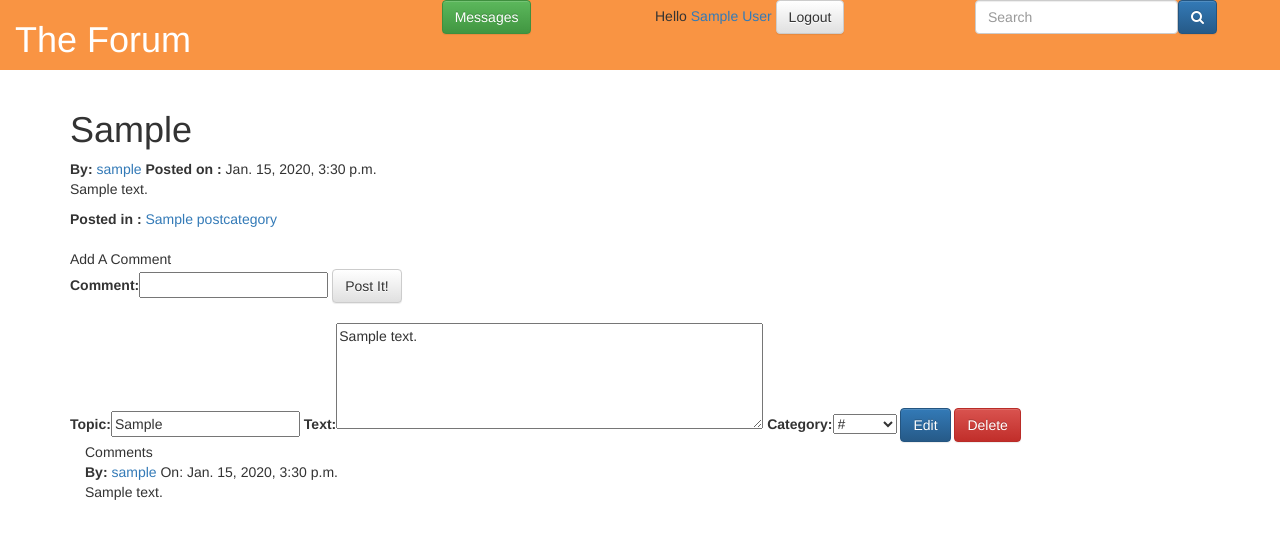
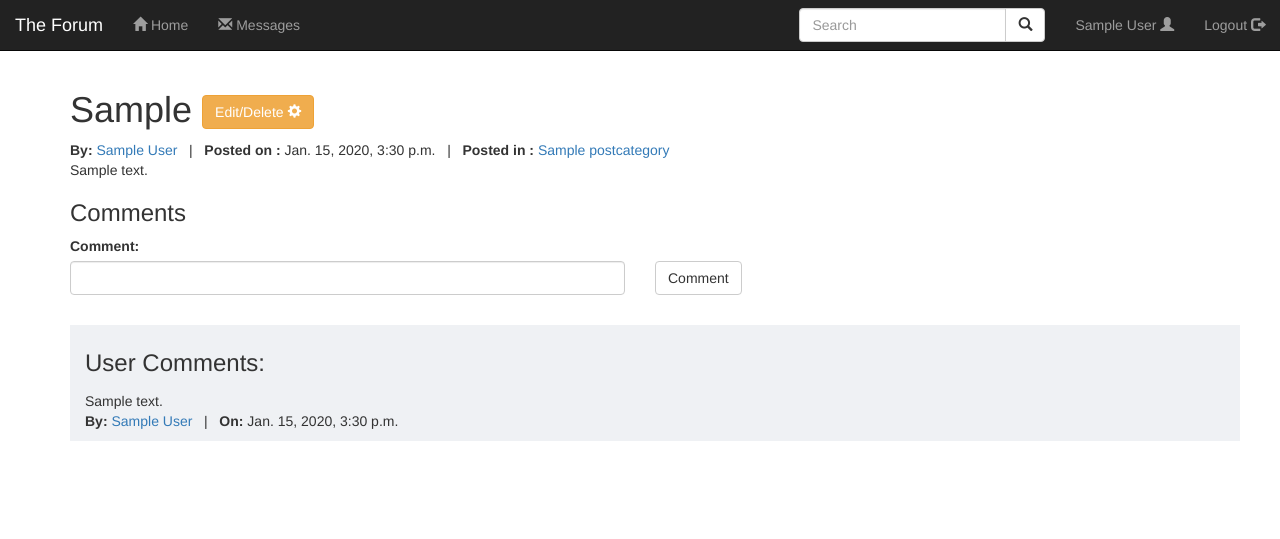
Before and after one commit to apurva91/django_demo, a Django app: page /posts/1/ in a window 1280 px wide. Shown: the top 539 px of the page. Run offline with Django 3.2, Linux system fonts and the light colour scheme; a user stored in the database is signed in; tables that the repository leaves empty hold one stand-in row (values such as "Sample post"); data that the repository does not hold is empty; some libraries are stand-ins or nearby versions.

Commit message:
UI done half way

```diff
--- a/forum/forms.py
+++ b/forum/forms.py
@@ -1,19 +1,20 @@
 from django import forms
 
-from .models import ForumPost, Comment, Messages
+from .models import ForumPost, Comment, Messages, PostCategory
 from django.contrib.auth.forms import UserCreationForm
 from django.contrib.auth.models import User
 
 class PostForm(forms.ModelForm):
-	text = forms.CharField(widget=forms.Textarea(attrs={'rows':'5', 'cols':'50','overflow-y':'scroll'}))
+	topic = forms.CharField(widget=forms.TextInput(attrs={'class':'form-control'}))
+	text = forms.CharField(widget=forms.Textarea(attrs={'rows':'5', 'cols':'50','class':'form-control'}))
 	class Meta:
 		model = ForumPost
 		fields = ('topic', 'text','category')
 
 
 class SignUpForm(UserCreationForm):
-	first_name=forms.CharField(max_length=25,required=True)
-	last_name=forms.CharField(max_length=25, required=True)
+	first_name=forms.CharField(max_length=25,required=True, widget=forms.TextInput(attrs={'style':'text-transform:capitalize;',}))
+	last_name=forms.CharField(max_length=25, required=True, widget=forms.TextInput(attrs={'style':'text-transform:capitalize;',}))
 	email=forms.EmailField(max_length=100, required=True)
 	birth_date=forms.DateField(widget=forms.TextInput(attrs={'id':'datepicker'}))
 	class Meta:
@@ -29,11 +30,13 @@ class EditProfileForm(forms.ModelForm):
 		fields=('first_name','last_name','email',)
 
 class CommentForm(forms.ModelForm):
+	comment = forms.CharField(widget=forms.TextInput(attrs={'class':'form-control'}))
 	class Meta:
 		model = Comment
 		fields = ('comment',)
 
 class MessageForm(forms.ModelForm):
+	message=forms.CharField(label='',widget=forms.TextInput(attrs={'class':'form-control',}))
 	class Meta:
 		model = Messages
 		fields = ('message',)
--- a/forum/templates/forum/base.html
+++ b/forum/templates/forum/base.html
@@ -2,26 +2,46 @@
 <html>
 <head>
 	<title>
-		The Forum
+		{%block title%}{%endblock%}
 	</title>
+	<script src="https://ajax.googleapis.com/ajax/libs/jquery/3.2.1/jquery.min.js"></script>
+	<script src="https://code.jquery.com/ui/1.12.1/jquery-ui.js"></script>
+	<link rel="stylesheet" hresf="//code.jquery.com/ui/1.12.1/themes/base/jquery-ui.css">
 
-	<link rel="stylesheet" href="//maxcdn.bootstrapcdn.com/bootstrap/3.2.0/css/bootstrap.min.css">
-	<link rel="stylesheet" href="//maxcdn.bootstrapcdn.com/bootstrap/3.2.0/css/bootstrap-theme.min.css">
+	<link rel="stylesheet" href="//maxcdn.bootstrapcdn.com/bootstrap/3.3.7/css/bootstrap.min.css">
+
+	<script src="https://maxcdn.bootstrapcdn.com/bootstrap/3.3.7/js/bootstrap.min.js"></script>
+
 	<link href='//fonts.googleapis.com/css?family=Lobster&subset=latin,latin-ext' rel='stylesheet' type='text/css'>
 	<link rel="stylesheet" href="https://cdnjs.cloudflare.com/ajax/libs/font-awesome/4.7.0/css/font-awesome.min.css">
-	<script src="https://ajax.googleapis.com/ajax/libs/jquery/3.2.1/jquery.min.js"></script>
-	<script src="https://code.jquery.com/ui/1.12.1/jquery-ui.js"></script>
-	<link rel="stylesheet" href="//code.jquery.com/ui/1.12.1/themes/base/jquery-ui.css">
+	<style type="text/css">
+		.comments{
+			padding-top: 5px;
+			background-color:#eff1f4;
+		}
+		.msgclass{
+			background-color:#eff1f4;
+			padding-top: 10px;
+			padding-bottom: 20px;
+			padding-left: 30px;
+
+		}
+		.msgclass1{
+
+		}
+	</style>
 </head>
-<script type="text/javascript">
+
+<body>
+	<script type="text/javascript">
 	function getmsg() {
 		$.ajax({
 			url: '/messagec',
 			success: function(data) {
 				var htm='';
-				if(data==0) htm='<a href="/messages" class="btn btn-primary btn-success">Messages</a>';
-				else htm='<a href="/messages" class="btn btn-primary btn-info">Messages('+data+')</a>';
-					$('#Messages').html(htm);
+				if(data!=0) htm='<span class="glyphicon glyphicon-envelope" style="color:red"></span> Messages('+data+')';
+				else htm='<span class="glyphicon glyphicon-envelope"></span> Messages';
+				$('#Messages').html(htm);
 			},
 			error: function(){
 				console.log('Ajax Error');
@@ -29,8 +49,6 @@
 
 		});
 	}
-
-
 	$(function(){
 		getmsg();
 	});
@@ -38,35 +56,39 @@
 	setInterval("getmsg()", 1000);
 
 </script>
-<body>
-	<div class="container-fluid" style="background-color:#f99443; ">
-		<div class="row">
-			<div class="col-xs-4">
-				<h1 ><a href="/" style="color:white">The Forum</a></h1>
+	<nav class='navbar navbar-inverse navbar-fixed-top'>
+		<div class='container-fluid'>
+			<div class='navbar-header'>
+				<a class="navbar-brand" href="/">The Forum</a>
 			</div>
-			<div class="col-xs-2" id="Messages" >
-				<a href='/messages' class='btn btn-primary'>Messages</a>
-			</div>
-			<div class="col-xs-3">
+			<ul class="nav navbar-nav">
+				<li {%block nav-home%}{%endblock%}><a href="/"><span class="glyphicon glyphicon-home"></span> Home</a></li>
+				<li {%block nav-msg%}{%endblock%}><a href="/messages" id='Messages'><span class="glyphicon glyphicon-envelope"></span> Messages</a></li>
+			</ul>
+			<ul class="nav navbar-nav navbar-right">
+				<form id="searchform" action="/search/"  method='get' accept-charset="utf-8" class="navbar-form navbar-left">
+					<div class="input-group">
+						<input type="text" name='q' class="form-control" placeholder="Search">
+						<div class="input-group-btn">
+							<button class="btn btn-default" type="submit">
+								<i class="glyphicon glyphicon-search"></i>
+							</button>
+						</div>
+					</div>
+				</form>
 				{%if user.is_authenticated%}
-				Hello <a href="/profile/{{user}}"> {{user.first_name}} {{user.last_name}} </a> <a class="btn btn-default" href="/logout">Logout</a>
+				<li {%block nav-profile%}{%endblock%}><a href="/profile/{{user}}">{{user.first_name}} {{user.last_name}} <span class="glyphicon glyphicon-user"></span> </a></li>
+				<li ><a href="/logout">Logout <span class="glyphicon glyphicon-log-out"></span> </a></li>
 				{%else%}
-				<a class="btn btn-default" href="/signup">Sign Up</a> &nbsp; &nbsp; <a class="btn btn-default" href="/login">Log In </a>
+				<li {%block nav-signup%}{%endblock%}><a href="/signup">Sign Up <span class="glyphicon glyphicon-user"></span> </a></li>
+				<li {%block nav-login%}{%endblock%}><a href="/login">Login <span class="glyphicon glyphicon-log-in"></span> </a></li>
+
 				{%endif%}
-			</div>
-			<div class="col-xs-3">
-				<form id="searchform" action="/search/"  method='get' accept-charset="utf-8">
-					<input class="form-control" id="searchbox" style="width:70%;float: left" name="q" type="text" placeholder="Search">
-					<button class="btn btn-primary" style="float: left" type="submit"><i class="fa fa-search"></i></button>
-
-				</form>
-
-			</div>
+			</ul>
 		</div>
-
-	</div>
+	</nav>
 	<br>
-	<div class="content container">
+	<div class="content container" style="margin-top:50px">
 		{% block content %}
 		{% endblock %}
 	</div>
--- a/forum/templates/forum/category_index.html
+++ b/forum/templates/forum/category_index.html
@@ -1,5 +1,5 @@
 {% extends 'forum/base.html' %}
-
+{%block title%}Category Index{%endblock%}
 {% block content %}
 {% for fp in latest_posts_in_cat %}
 Topic: <a href = '/posts/{{fp.id}}'> {{fp.topic}} </a>
--- a/forum/templates/forum/post_detail.html
+++ b/forum/templates/forum/post_detail.html
@@ -3,48 +3,75 @@
 {% block content %}
 
 {% with current_post as cp%}
-<h1>{{cp.topic}}</h1>
-<b> By: </b> <a href="/profile/{{cp.author}}">{{cp.author}}</a>
 
-<b> Posted on :</b> {{cp.date}}
+<h1>{{cp.topic}}
+
+{%if user.is_authenticated%}
+{%ifequal user current_post.author%}
+<button type="button" class="btn btn-warning" data-toggle="modal" data-target="#myModal">Edit/Delete <span class="glyphicon glyphicon-cog"></span></button>
+<div id="myModal" class="modal fade" role="dialog">
+	<div class="modal-dialog">
+
+		<!-- Modal content-->
+		<div class="modal-content">
+			<div class="modal-header">
+				<button type="button" class="close" data-dismiss="modal">&times;</button>
+				<h4 class="modal-title">Edit/Delete</h4>
+			</div>
+			<div class="modal-body">
+				<div class='input-group'>
+					<form method="POST" class="post-form">{% csrf_token %}
+						{{form2.as_p}}
+						<input type="submit" value="Edit" class="save btn btn-primary" name="Edit">
+						<input type="submit" value="Delete" class="save btn btn-danger" name="Delete">
+					</form>
+
+				</div>
+				<div class="modal-footer">
+					<button type="button" class="btn btn-default" data-dismiss="modal">Close</button>
+				</div>
+			</div>
+
+		</div>
+	</div>
+</div>
+{%endifequal%}
+{%endif%}
+</h1>
+
+<b> By: </b> <a href="/profile/{{cp.author}}">{{cp.author.first_name}} {{cp.author.last_name}}</a> &nbsp;&nbsp;|&nbsp;&nbsp; <b> Posted on :</b> {{cp.date}} &nbsp;&nbsp;|&nbsp;&nbsp; <b>  Posted in :</b> <a href = '/category/{{cp.category}}'> {{cp.category.name}} </a>
+
 <p>{{cp.text}}</p>
-<b>  Posted in :</b> <a href = '/category/{{cp.category}}'> {{cp.category.name}} </a>
-<br>
 {%endwith%}
-<br>
 {%if user.is_authenticated%}
-Add A Comment
+<h3>Comments</h3>
 <form method="POST" class="post-form">{% csrf_token %}
-	{{ form }}
-	<button type="submit" value='Comment' name='Comment' class="save btn btn-default">Post It!</button>
+<div class='row'>
+	<div class='col-xs-6'>
+		{{form.as_p}}
+	</div>
+	<div class='col-xs-6' style='margin-top:5px;	'>
+	<br>
+		<input type="submit" value='Comment' name='Comment' class="save btn btn-default">
+	</div>
+	</div>
 </form>
 {%else%}
-To Add A Comment Log In First
+To Add A Comment <a href='login'>LogIn</a> First
 {%endif%}
 <br>
-{%if user.is_authenticated%}
-{%ifequal user current_post.author%}
-<form method="POST" class="post-form">{% csrf_token %}
-{{form2}}
-	<input type="submit" value="Edit" class="save btn btn-primary" name="Edit">
-	<input type="submit" value="Delete" class="save btn btn-danger" name="Delete">
-</form>
-{%endifequal%}
-{%endif%}
 
 
 <div class="comments container">
 	{%ifequal current_post_comments.count 0%}
-	No Comments Till Now
+	<h4>No Comments Till Now</h4>
 	{%else%}
-	Comments
+	<h3>User Comments:</h3>
 	{%for com in current_post_comments%}
-	<p>
-		<b> By: </b> <a href="/profile/{{com.author}}">{{com.author}}</a>
-
-		On: {{com.date}}
+	<p class='comments comment'>
+		{{com.comment}}
 		<br>
-		{{com.comment}}
+		<b> By: </b> <a href="/profile/{{com.author}}">{{com.author.first_name}} {{com.author.last_name}}</a> &nbsp;&nbsp;|	&nbsp;&nbsp;<b>On:</b> {{com.date}}
 	</p>
 	{%endfor%}
 	{%endifequal%}
--- a/forum/templates/forum/profile.html
+++ b/forum/templates/forum/profile.html
@@ -1,5 +1,5 @@
 {% extends 'forum/base.html' %}
-
+{%block title%}Profile{%endblock%}
 {% block content %}
 {%with user_data as ud%}
 <b>Name :</b>{{ud.first_name}} {{ud.last_name}}
--- a/forum/templates/forum/search.html
+++ b/forum/templates/forum/search.html
@@ -1,4 +1,6 @@
 {% extends 'forum/base.html' %}
+
+{%block title%}Search Results{%endblock%}
 
 {% block content %}
 
--- a/forum/templates/forum/signup.html
+++ b/forum/templates/forum/signup.html
@@ -1,5 +1,6 @@
 {% extends 'forum/base.html' %}
-
+{%block title%}Sign Up!{%endblock%}
+{%block nav-signup%}class="active"{%endblock%}
 {% block content %}
 <script>
   $( function() {
--- a/forum/templates/forum/user_profile.html
+++ b/forum/templates/forum/user_profile.html
@@ -1,5 +1,6 @@
 {% extends 'forum/base.html' %}
-
+{%block title%}Your Profile{%endblock%}
+{%block nav-profile%}class='active'{%endblock%}
 {% block content %}
 {%with user_data as ud%}
 <h1> <b>Welcome </b>{{ud.first_name}} {{ud.last_name}}</h1>
--- a/forum/templates/registration/login.html
+++ b/forum/templates/registration/login.html
@@ -1,7 +1,7 @@
 {% extends 'forum/base.html' %}
 
 {% block title %}Login{% endblock %}
-
+{%block nav-login%}class="active"{%endblock%}
 {% block content %}
   <h2>Login</h2>
   <form method="post">
```
Also changed, not shown: forum/templates/forum/index.html (+34 -9 lines), forum/templates/forum/message.html (+16 -26 lines), forum/templates/forum/msgindex.html (+16 -28 lines), README.md, forum/migrations/0009_auto_20170924_0935.py (added), forum/migrations/0010_auto_20170924_0940.py (added).
